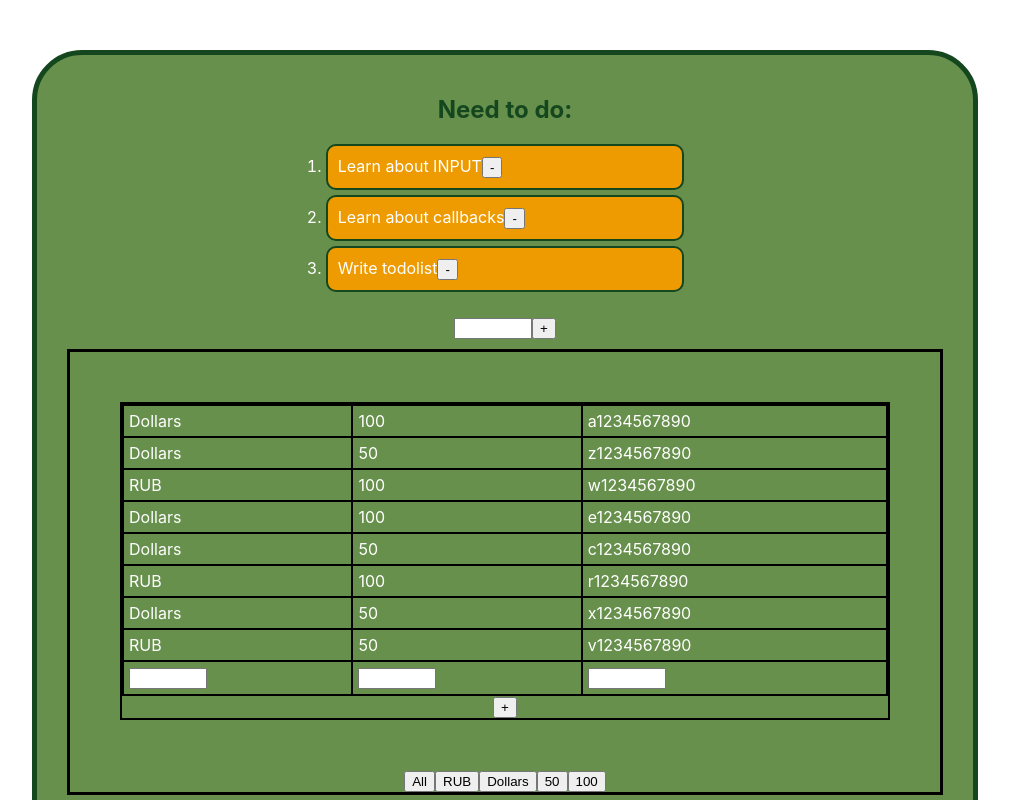
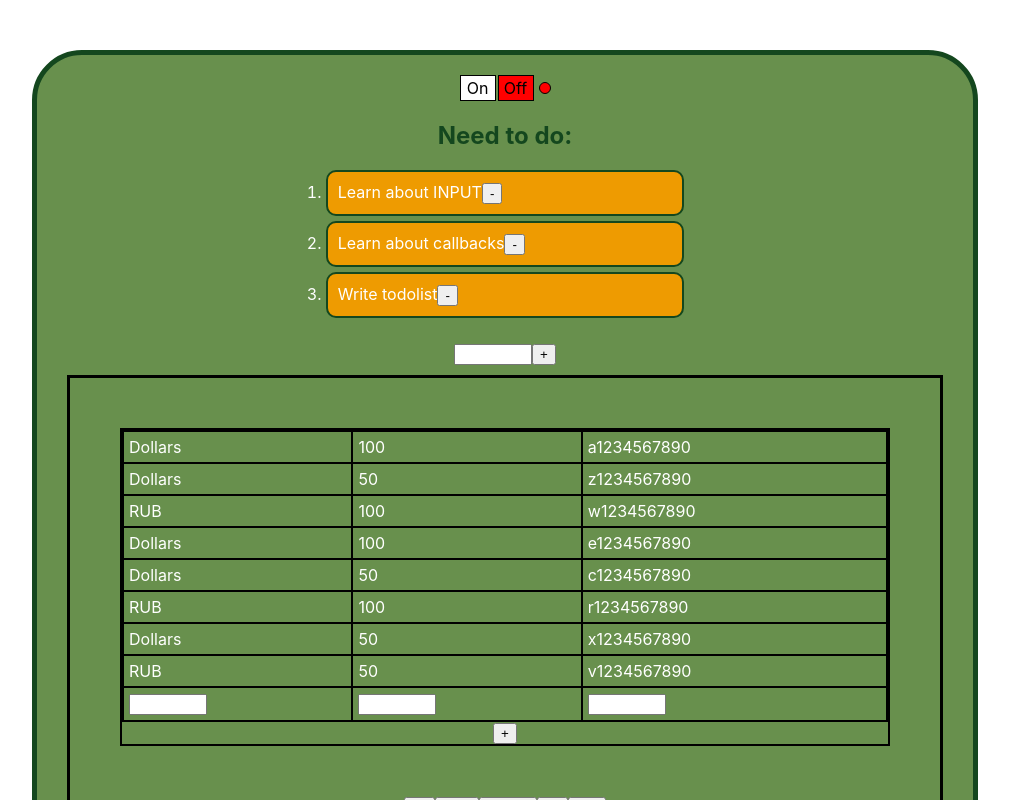
Before and after one commit to Pikadorius/samurai-way-main, a React (Create React App) app: page / in a window 1280 px wide. Shown: the top 800 px of the page, without its empty margins (135-1144 px from the left). Built offline with nearby package versions, Linux system fonts and the light colour scheme.

Commit message:
new component from React lessons

```diff
--- a/src/App.tsx
+++ b/src/App.tsx
@@ -9,6 +9,7 @@ import NewComponentForInputs from './Components/NewComponentForInputs';
 import NewComponentForInputs2 from './Components/NewComponentForInputs2';
 import TodoList from './Components/ToDoList/TodoList';
 import OnOff from './Components/OnOff/OnOff';
+import OnOff2 from './Components/OnOff2/OnOff2';
 
 export type StudentsPropsType = {
     id: number,
@@ -32,7 +33,6 @@ const students: Array<StudentsPropsType> = [
 
 function App() {
     console.log("App rendering");
-
     const [onOff, setOnOff] = useState<boolean>(true)
     const changeSwith = () => {
         setOnOff(!onOff)
@@ -41,7 +41,7 @@ function App() {
 
     return (
         <div className="App">
-
+            <OnOff2/>
             <TodoList/>
             {/*<NewComponentForInputs/>
             <NewComponentForInputs2/>*/}
@@ -52,10 +52,10 @@ function App() {
                        listValue={["Stand your ground", "Step by step", "Never give UP", "LOL"]}
                        collapsed={!onOff}/>
             <Rating value={4} color={"red"}/>
-           {/* <Accordion titleValue={"Need to know:"}
+            <Accordion titleValue={"Need to know:"}
                        listValue={["HTML", "CSS", "JS"]}
                        collapsed={false}/>
-            <Rating value={2} color={"red"}/>
+            {/*<Rating value={2} color={"red"}/>
             <NewComponent students={students}/>*/}
         </div>
     );
--- /dev/null
+++ b/src/Components/OnOff2/OnOff2.tsx
@@ -0,0 +1,52 @@
+import React, {useState} from 'react';
+
+type OnOff2Type = {
+    // on: boolean
+}
+
+
+const OnOff2: React.FC<OnOff2Type> = (props) => {
+
+    const [on, setOn] = useState<boolean>(false)
+    const turnedOn = () => setOn(true)
+    const turnedOff = () => setOn(false)
+
+    const onStyle = {
+        color: 'black',
+        width: '30px',
+        height: '20px',
+        border: '1px solid black',
+        display: 'inline-block',
+        marginRight: '2px',
+        padding: '2px',
+        backgroundColor: on ? "green" : "white"
+    }
+    const offStyle = {
+        color: 'black',
+        width: '30px',
+        height: '20px',
+        border: '1px solid black',
+        display: 'inline-block',
+        padding: '2px',
+        backgroundColor: on ? "white" : "red"
+    }
+    const indicatorStyle = {
+        width: "10px",
+        height: "10px",
+        borderRadius: "50%",
+        border: "1px solid black",
+        display: 'inline-block',
+        marginLeft: '5px',
+        backgroundColor: on ? "green" : "red"
+    }
+
+    return (
+        <div>
+            <div style={onStyle} onClick={turnedOn}>On</div>
+            <div style={offStyle} onClick={turnedOff}>Off</div>
+            <div style={indicatorStyle}></div>
+        </div>
+    );
+};
+
+export default OnOff2;
```
